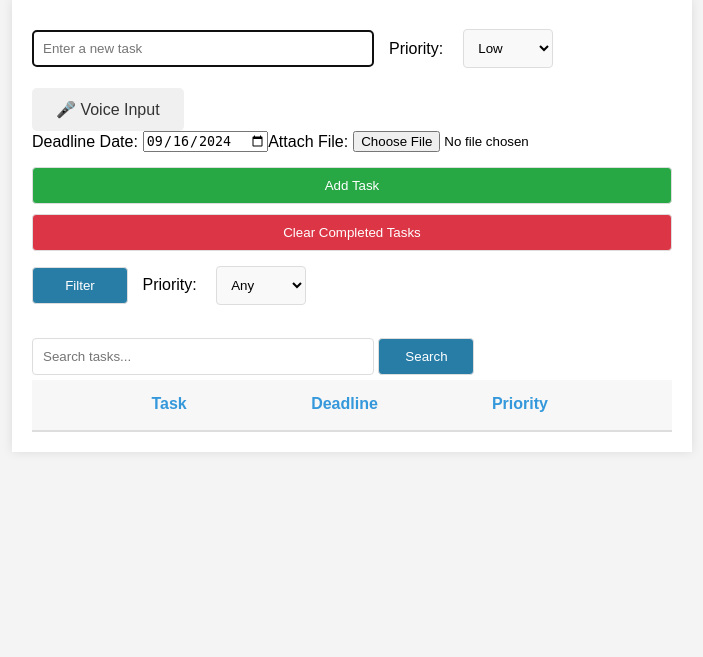
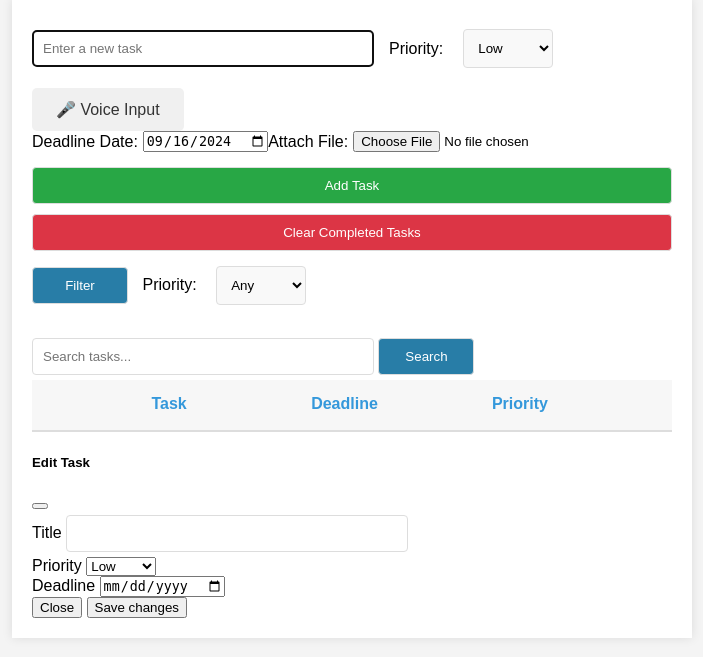
Before and after one commit to RO-HIT17/Flask_TODO_V3, a Flask app: page /index/1 in a window 1280 px wide. Shown: the part 72-729 px from the top of the page, without its empty margins (288-991 px from the left). Run offline with Flask 3, Linux system fonts and the light colour scheme.

Commit message:
added edit feature

```diff
--- a/app.py
+++ b/app.py
@@ -103,6 +103,24 @@
     global verification_code
     verification_code = random.randint(100000, 999999)
     return verification_code
+
+@app.route('/edit_task/<int:task_id>', methods=['POST'])
+def edit_task(task_id):
+    title = request.form['title']
+    priority = request.form['priority']
+    deadline = request.form['deadline']
+
+    task = Todo.query.get(task_id)
+    if task:
+        task.title = title
+        task.priority = priority
+        task.deadline = deadline
+        db.session.commit()
+        app("Task updated successfully!", "success")
+    else:
+        app("Task not found!", "danger")
+
+    return redirect(url_for('index'))
 
 @app.route('/send_verification', methods=['POST'])
 def send_verification():
--- a/templates/base.html
+++ b/templates/base.html
@@ -102,6 +102,15 @@
 
             // Call the function to initialize speech recognition
             initializeSpeechRecognition();
+
+                function populateModal(taskId, title, priority, deadline) {
+                  // Set the modal fields with the task details
+                  document.getElementById('taskId').value = taskId;
+                  document.getElementById('taskTitle').value = title;
+                  document.getElementById('taskPriority').value = priority;
+                  document.getElementById('taskDeadline').value = deadline;
+                }
+
     </script>
 </body>
 </html>
--- a/templates/index.html
+++ b/templates/index.html
@@ -81,7 +81,46 @@
     </li>
     {% endfor %}
 </ul>
+<div class="modal fade" id="editTaskModal" tabindex="-1" aria-labelledby="editTaskModalLabel" aria-hidden="true">
+    <div class="modal-dialog">
+      <div class="modal-content">
+        <div class="modal-header">
+          <h5 class="modal-title" id="editTaskModalLabel">Edit Task</h5>
+          <button type="button" class="btn-close" data-bs-dismiss="modal" aria-label="Close"></button>
+        </div>
+        <div class="modal-body">
+          <!-- Form to Edit Task -->
+          <form id="editTaskForm" method="POST" action="/edit_task">
+            <input type="hidden" id="taskId" name="task_id">
 
+            <div class="mb-3">
+              <label for="taskTitle" class="form-label">Title</label>
+              <input type="text" class="form-control" id="taskTitle" name="title" required>
+            </div>
+
+            <div class="mb-3">
+              <label for="taskPriority" class="form-label">Priority</label>
+              <select class="form-select" id="taskPriority" name="priority" required>
+                <option value="Low">Low</option>
+                <option value="Medium">Medium</option>
+                <option value="High">High</option>
+              </select>
+            </div>
+
+            <div class="mb-3">
+              <label for="taskDeadline" class="form-label">Deadline</label>
+              <input type="date" class="form-control" id="taskDeadline" name="deadline" required>
+            </div>
+
+            <div class="modal-footer">
+              <button type="button" class="btn btn-secondary" data-bs-dismiss="modal">Close</button>
+              <button type="submit" class="btn btn-primary">Save changes</button>
+            </div>
+          </form>
+        </div>
+      </div>
+    </div>
+  </div>
 
 
 {% endblock %}
```
